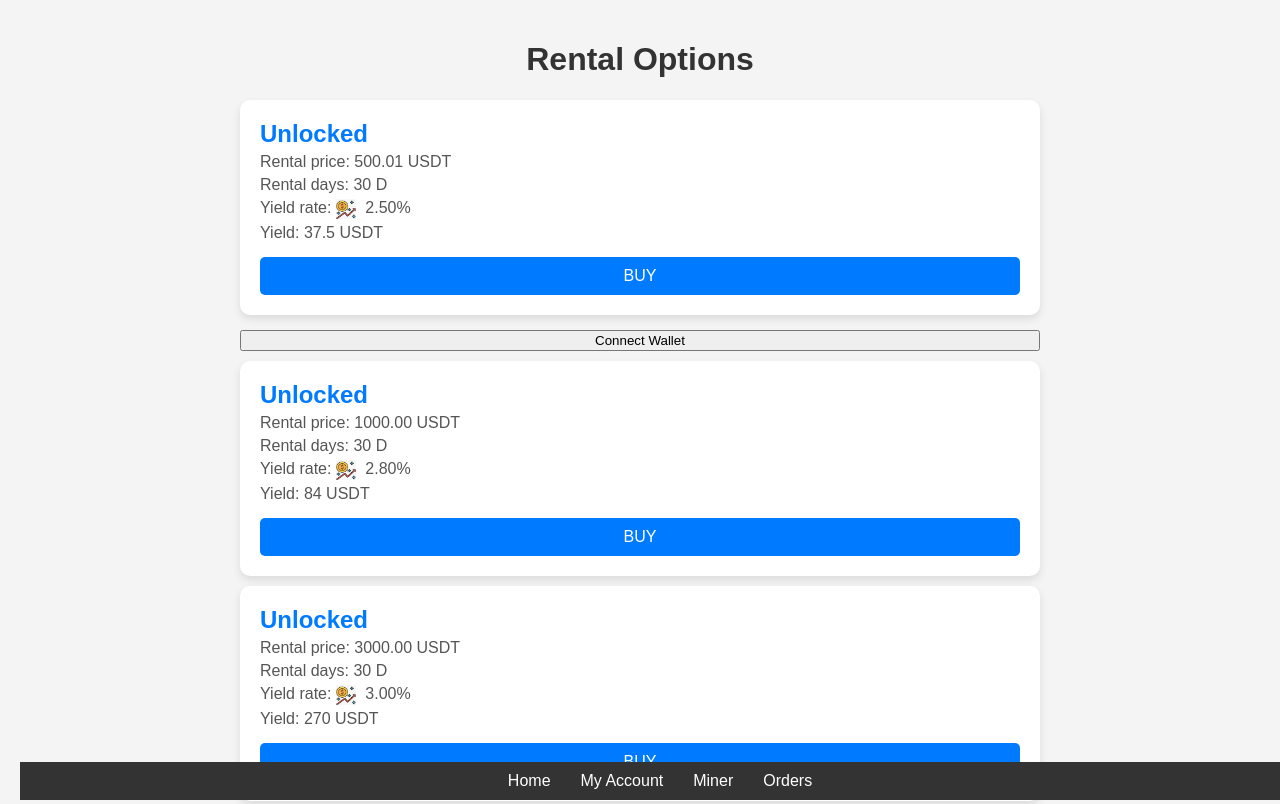
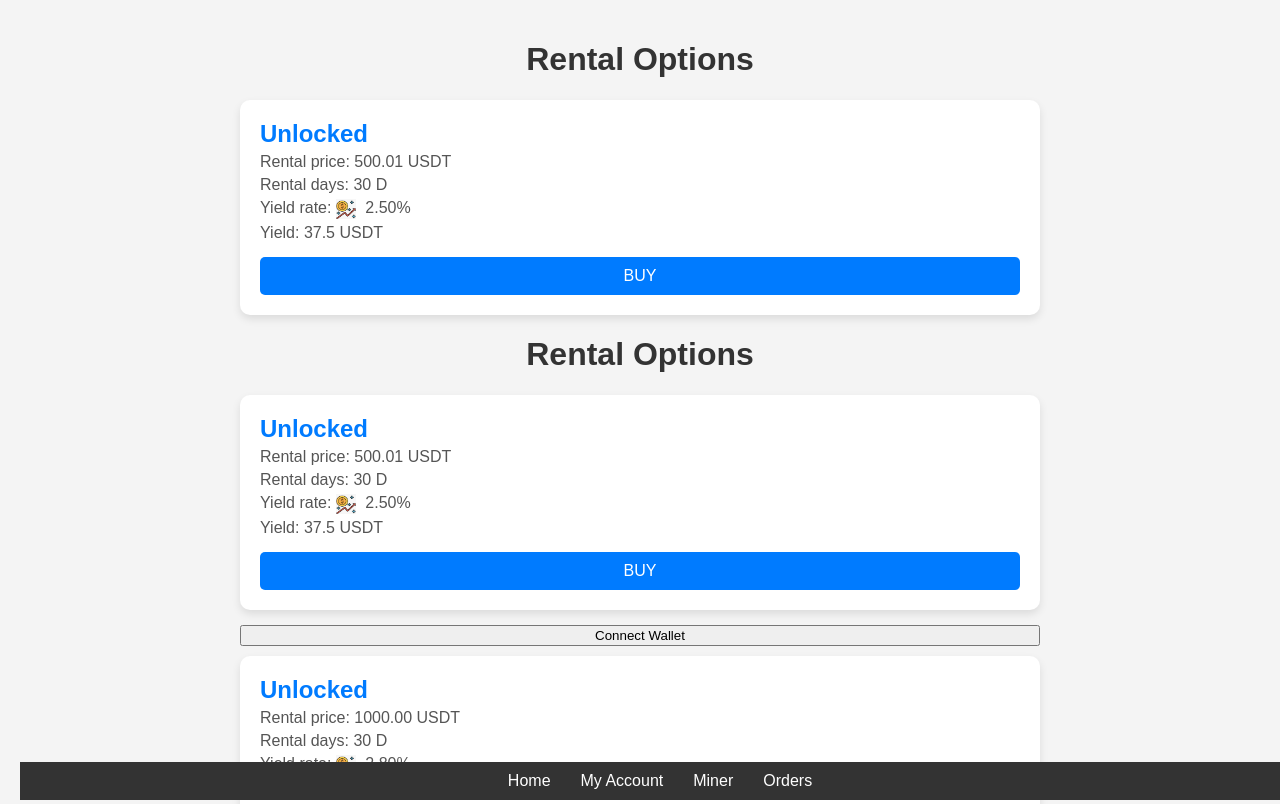
Before and after one commit to daferali20/m3ja, a plain HTML site: page index.html in a window 1280 px wide. Shown: the top 804 px of the page. Drawn offline with Linux system fonts and the light colour scheme.

Commit message:
Update index.html
Signed-off-by: daferali20 <31751340+daferali20@users.noreply.github.com>

```diff
--- a/index.html
+++ b/index.html
@@ -31,6 +31,44 @@
         if (connectButton) {
             connectButton.addEventListener("click", connectWallet);
         }
+
+    </script>
+    <div class="container">
+        <h1>Rental Options</h1>
+
+        <!-- خيارات الإيجار -->
+ <div class="rental-item">
+            <h2 id="planName">Unlocked</h2>
+            <p>Rental price: <span id="planPrice">500.01 USDT</span></p>
+            <p>Rental days: <span id="rentalDays">30 D</span></p>
+            <p>Yield rate: <span><img src="yield-icon.png" alt="Yield Rate" class="yield-icon"> 2.50%</span></p>
+            <p>Yield: <span>37.5 USDT</span></p>
+            <button class="buy-button" onclick="buyPlan()">BUY</button>
+        </div>
+       <!-- <div class="rental-item">
+            <h2 id="planName">Unlocked</h2>
+            <p>Rental price: <span id="planPrice">500.01 USDT</span></p>
+            <p>Rental days: <span id="rentalDays">30 D</span></p>
+            <p>Yield rate: <span><img src="yield-icon.png" alt="Yield Rate" class="yield-icon"> 2.50%</span></p>
+            <p>Yield: <span>37.5 USDT</span></p>
+            <button class="buy-button" onclick="buyPlan()">BUY</button>
+        </div>
+-->
+        <!----- هنا الانتقال الى صفحة الطلبات بعد الدفع الكود تحت-->
+
+<script>
+    function buyPlan() {
+        // تخزين معلومات الطلب في sessionStorage
+        sessionStorage.setItem("planName", document.getElementById("planName").innerText);
+        sessionStorage.setItem("planPrice", document.getElementById("planPrice").innerText);
+        sessionStorage.setItem("startDate", new Date().toLocaleDateString("ar-EG")); // تاريخ اليوم
+        sessionStorage.setItem("durationDays", 30); // عدد أيام الإيجار
+
+        // الانتقال إلى صفحة تفاصيل الطلب
+        window.location.href = "ordd.html";
+    }
+    </script>
+<!----   111-->
     </script>
     <div class="container">
         <h1>Rental Options</h1>
```
